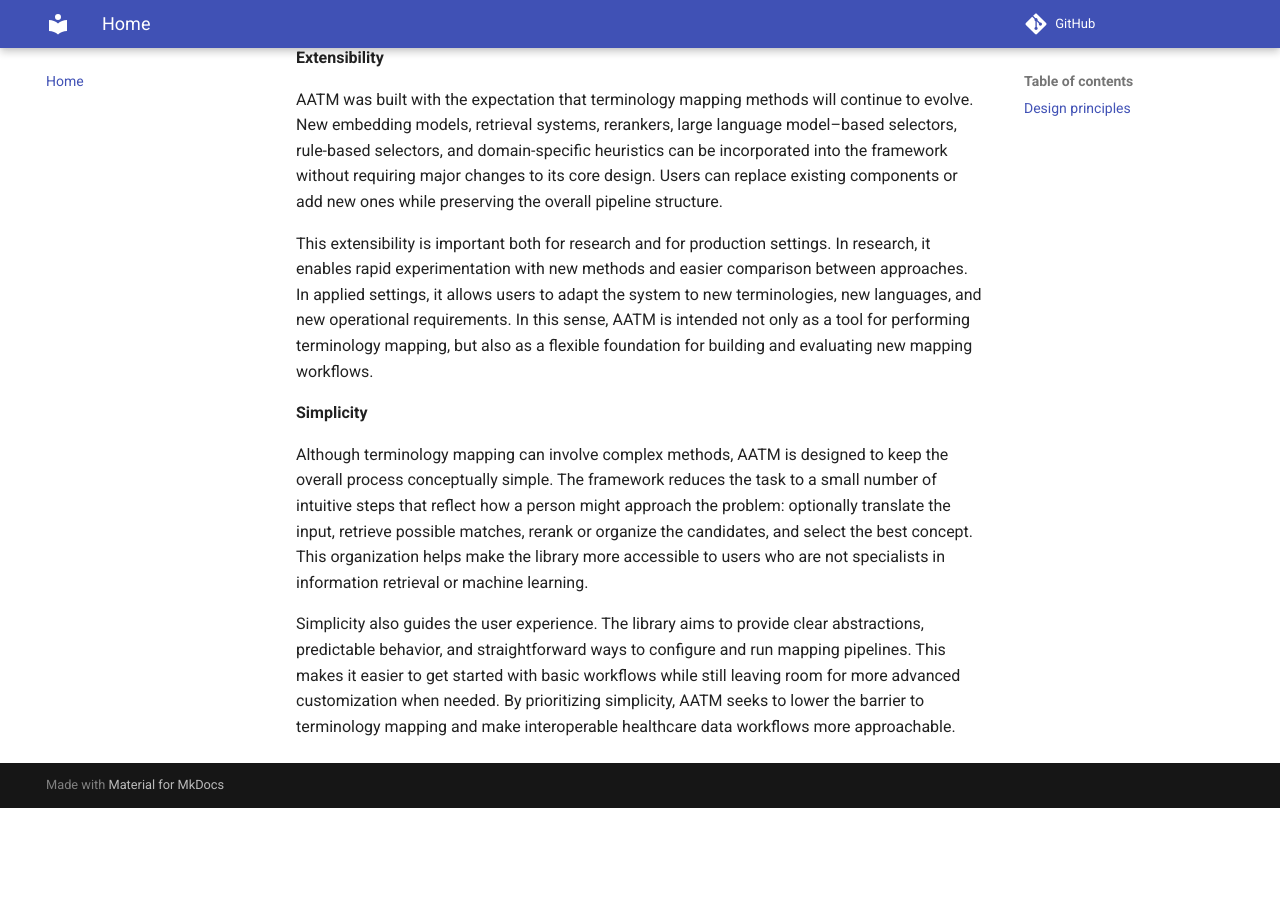
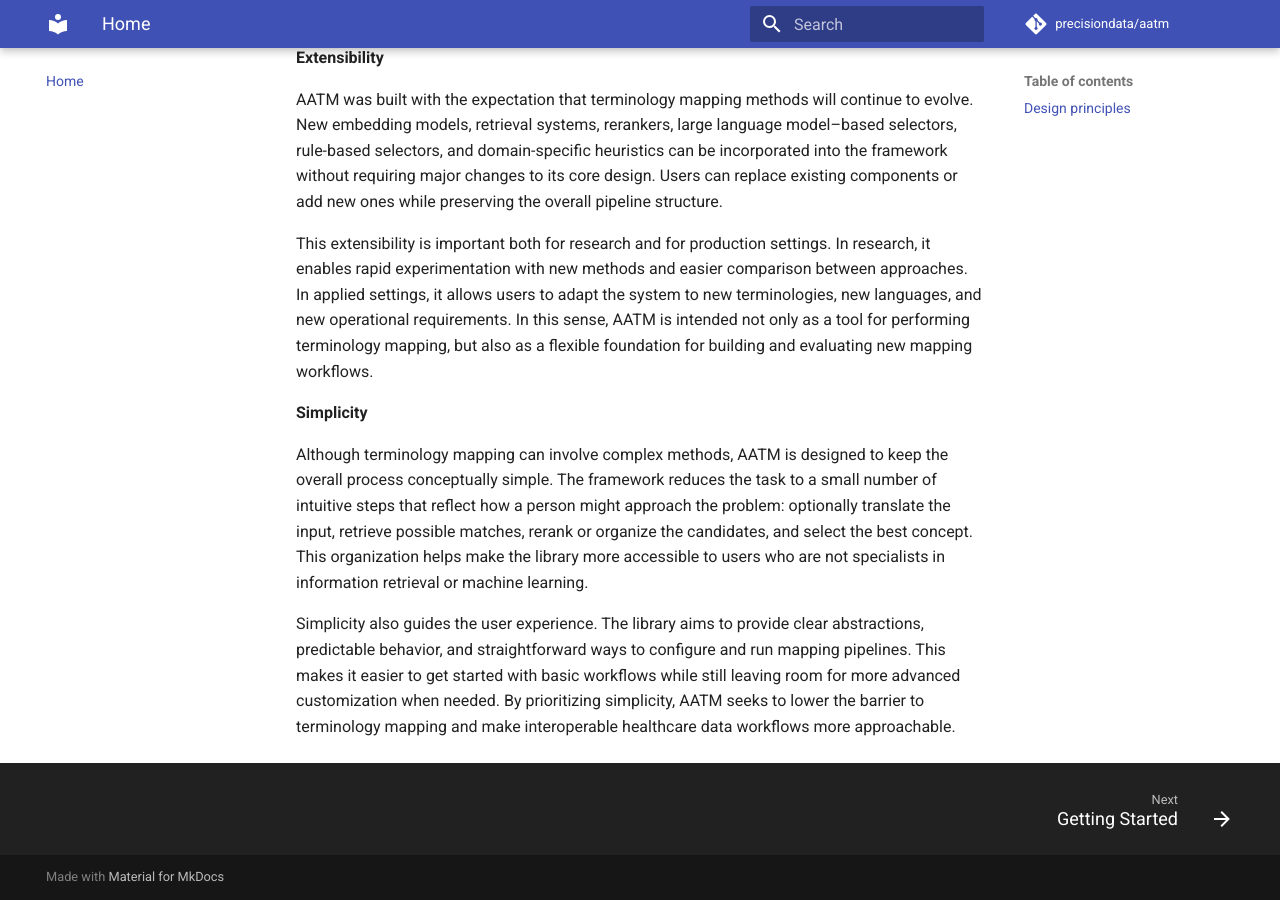
Before and after one commit to precisiondata/aatm, an MkDocs documentation site: the page built from docs/index.md, in a window 1280 px wide and 900 px high, scrolled down 2050 px. Built offline with MkDocs 1.6.1 and Material for MkDocs 9.7.7, drawn with Linux system fonts in a browser that asks for light colours; comment, search, counter and statistics services are not loaded; before the commit the page ends 2858 px from its top, so only the background shows below that.

Commit message:
added new extensions

```diff
--- a/mkdocs.yml
+++ b/mkdocs.yml
@@ -1,6 +1,7 @@
 site_name: Any-to-Any Terminology Mapping
 site_url:
 repo_url: https://github.com/precisiondata/aatm
+repo_name: precisiondata/aatm
 site_description: Any-to-Any Terminology Mapping, a tool for mapping between different terminologies in the healthcare domain.
 site_author: Vinicius Anjos de Almeida (https://github.com/almeidava93) supported by Precision Data.
 
@@ -45,22 +46,30 @@
   name: material
   locale: en
   features:
+    - search.suggest
+    - search.highlight
+    - search.share
     - navigation.instant
     - navigation.tabs
     - navigation.sections
     - navigation.expand
     - navigation.path
     - navigation.indexes
+    - navigation.footer
+    - navigation.top
+    - navigation.tracking
     - toc.follow
     - content.code.copy
     - content.code.select
     - content.code.annotate
     - content.tabs.link
+    - content.action.edit
 
 extra:
   version: 0.1.0
 
 plugins:
+  - search
   - glightbox
   - mkdocstrings:
       handlers:
```
